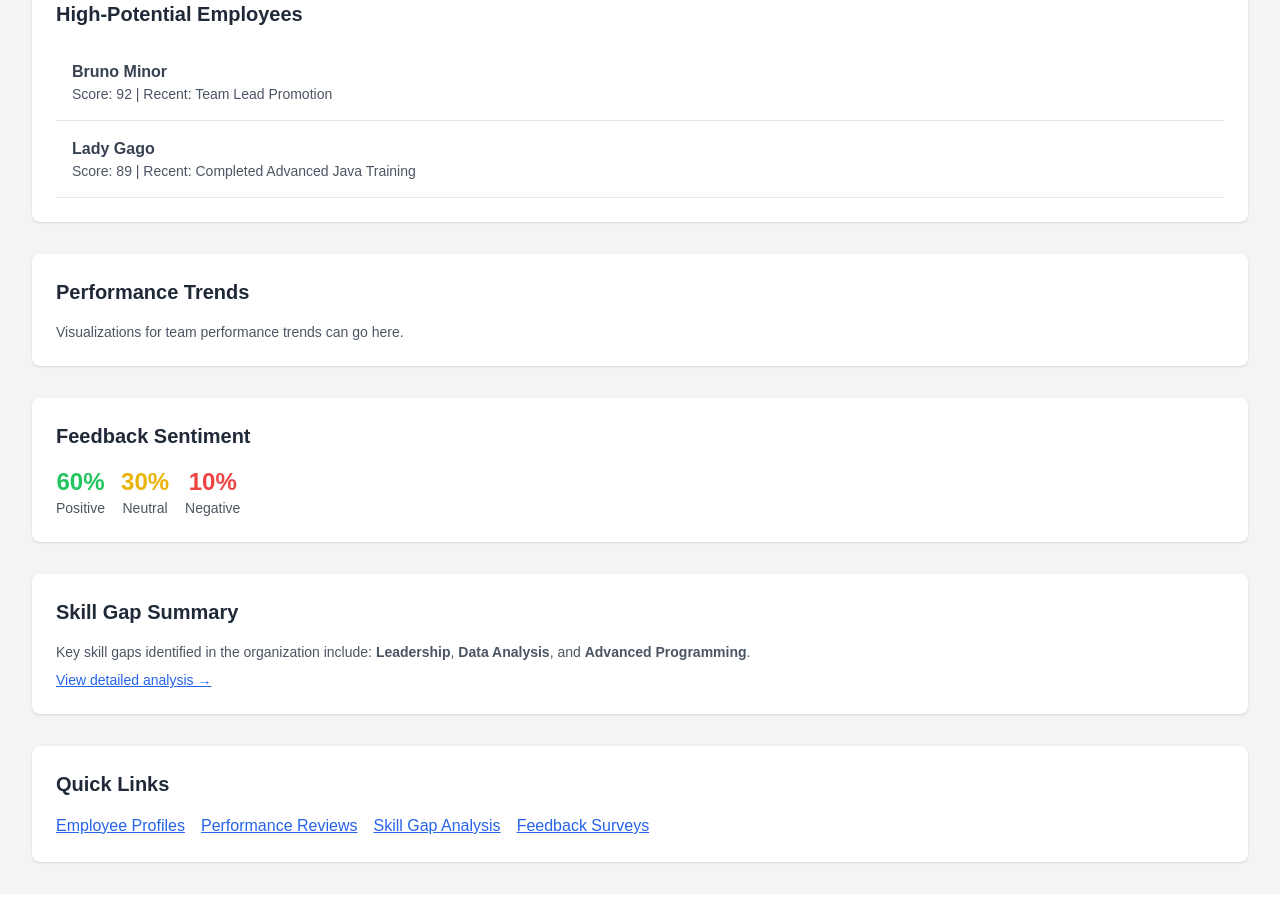
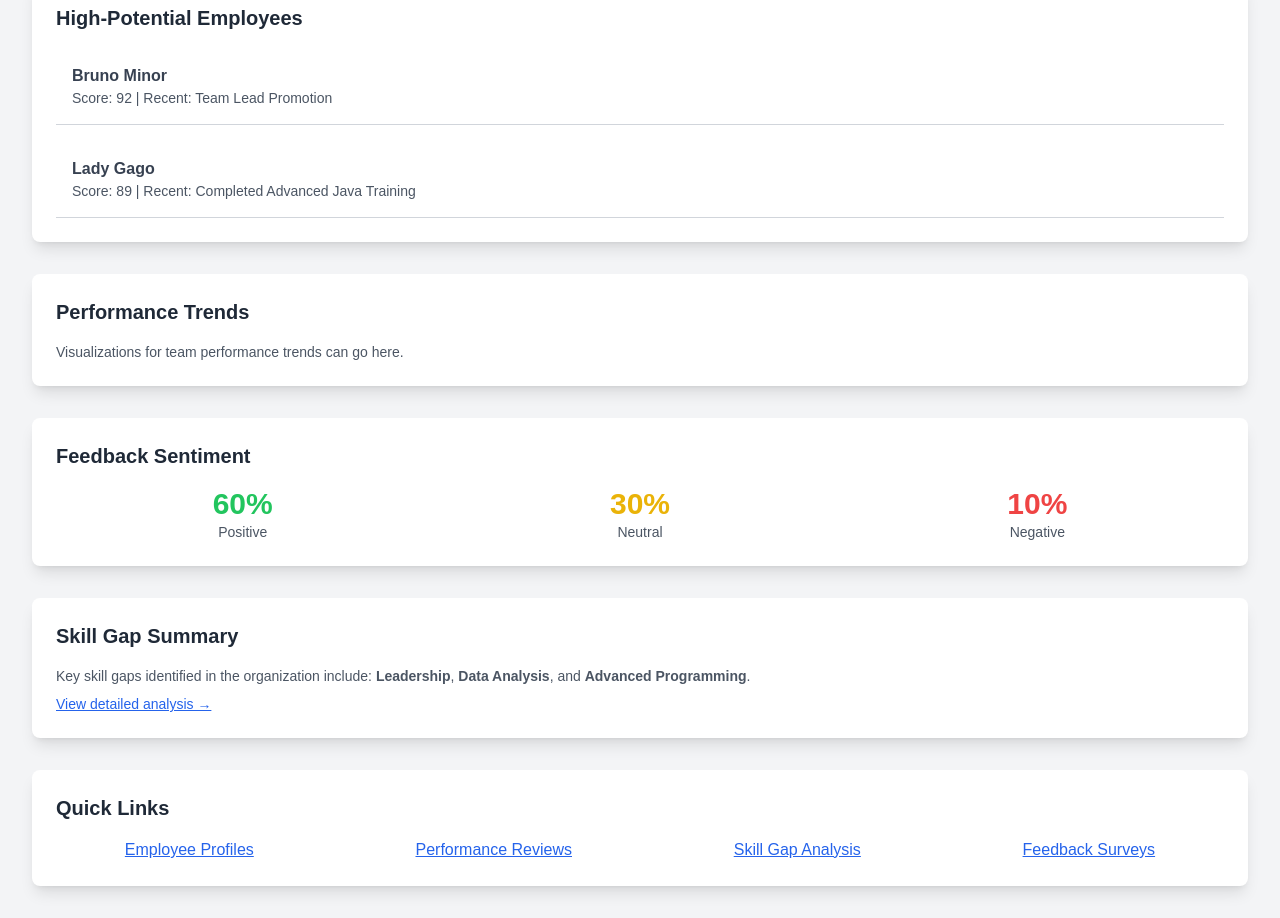
Before and after one commit to bananaNuggets75/talent-hub, a Next.js app: page /dashboard in a window 1280 px wide. Shown: the part 120-1038 px from the top of the page. Before the commit the page ends 1014 px from the top, so only its background shows below. Built offline with nearby package versions, Linux system fonts and the light colour scheme.

Commit message:
adjust-design

```diff
--- a/app/dashboard/page.tsx
+++ b/app/dashboard/page.tsx
@@ -15,15 +15,17 @@ export default function Dashboard() {
   });
 
   return (
-    <div className="min-h-screen p-8 bg-gray-100">
-      <h1 className="text-2xl font-bold text-blue-600">Dashboard</h1>
-      <section className="mt-8 bg-white p-6 rounded-lg shadow">
-        <h2 className="text-xl font-semibold text-gray-800">High-Potential Employees</h2>
-        <ul className="mt-4">
+    <div className="min-h-screen p-8 bg-gray-100 dark:bg-gray-900">
+      <h1 className="text-3xl font-bold text-blue-600 dark:text-blue-400">Dashboard</h1>
+
+      {/* High-Potential Employees Section */}
+      <section className="mt-8 bg-white dark:bg-gray-800 p-6 rounded-lg shadow-lg">
+        <h2 className="text-xl font-semibold text-gray-800 dark:text-gray-200">High-Potential Employees</h2>
+        <ul className="mt-4 space-y-4">
           {highPotentialEmployees.map((employee) => (
-            <li key={employee.id} className="p-4 border-b">
-              <p className="font-semibold text-gray-700">{employee.name}</p>
-              <p className="text-sm text-gray-600">
+            <li key={employee.id} className="p-4 border-b border-gray-300 dark:border-gray-700">
+              <p className="font-semibold text-gray-700 dark:text-gray-100">{employee.name}</p>
+              <p className="text-sm text-gray-600 dark:text-gray-300">
                 Score: {employee.score} | Recent: {employee.recentAchievements}
               </p>
             </li>
@@ -31,54 +33,58 @@ export default function Dashboard() {
         </ul>
       </section>
 
-      <section className="mt-8 bg-white p-6 rounded-lg shadow">
-        <h2 className="text-xl font-semibold text-gray-800">Performance Trends</h2>
-        <p className="text-sm text-gray-600 mt-4">
+      {/* Performance Trends Section */}
+      <section className="mt-8 bg-white dark:bg-gray-800 p-6 rounded-lg shadow-lg">
+        <h2 className="text-xl font-semibold text-gray-800 dark:text-gray-200">Performance Trends</h2>
+        <p className="text-sm text-gray-600 dark:text-gray-300 mt-4">
           Visualizations for team performance trends can go here.
         </p>
       </section>
 
-      <section className="mt-8 bg-white p-6 rounded-lg shadow">
-        <h2 className="text-xl font-semibold text-gray-800">Feedback Sentiment</h2>
-        <div className="flex mt-4 gap-4">
+      {/* Feedback Sentiment Section */}
+      <section className="mt-8 bg-white dark:bg-gray-800 p-6 rounded-lg shadow-lg">
+        <h2 className="text-xl font-semibold text-gray-800 dark:text-gray-200">Feedback Sentiment</h2>
+        <div className="flex mt-4 gap-6 justify-around">
           <div className="flex flex-col items-center">
-            <p className="text-2xl font-bold text-green-500">{feedbackSentiment.positive}%</p>
-            <p className="text-sm text-gray-600">Positive</p>
+            <p className="text-3xl font-bold text-green-500 dark:text-green-400">{feedbackSentiment.positive}%</p>
+            <p className="text-sm text-gray-600 dark:text-gray-300">Positive</p>
           </div>
           <div className="flex flex-col items-center">
-            <p className="text-2xl font-bold text-yellow-500">{feedbackSentiment.neutral}%</p>
-            <p className="text-sm text-gray-600">Neutral</p>
+            <p className="text-3xl font-bold text-yellow-500 dark:text-yellow-400">{feedbackSentiment.neutral}%</p>
+            <p className="text-sm text-gray-600 dark:text-gray-300">Neutral</p>
           </div>
           <div className="flex flex-col items-center">
-            <p className="text-2xl font-bold text-red-500">{feedbackSentiment.negative}%</p>
-            <p className="text-sm text-gray-600">Negative</p>
+            <p className="text-3xl font-bold text-red-500 dark:text-red-400">{feedbackSentiment.negative}%</p>
+            <p className="text-sm text-gray-600 dark:text-gray-300">Negative</p>
           </div>
         </div>
       </section>
 
-      <section className="mt-8 bg-white p-6 rounded-lg shadow">
-        <h2 className="text-xl font-semibold text-gray-800">Skill Gap Summary</h2>
-        <p className="text-sm text-gray-600 mt-4">
+      {/* Skill Gap Summary Section */}
+      <section className="mt-8 bg-white dark:bg-gray-800 p-6 rounded-lg shadow-lg">
+        <h2 className="text-xl font-semibold text-gray-800 dark:text-gray-200">Skill Gap Summary</h2>
+        <p className="text-sm text-gray-600 dark:text-gray-300 mt-4">
           Key skill gaps identified in the organization include: <strong>Leadership</strong>, <strong>Data Analysis</strong>, and <strong>Advanced Programming</strong>.
         </p>
-        <p className="text-sm text-blue-600 mt-2 underline cursor-pointer">
+        <p className="text-sm text-blue-600 dark:text-blue-400 mt-2 underline cursor-pointer">
           View detailed analysis →
         </p>
       </section>
 
-      <section className="mt-8 bg-white p-6 rounded-lg shadow">
-        <h2 className="text-xl font-semibold text-gray-800">Quick Links</h2>
-        <div className="flex gap-4 mt-4">
-          <a href="/employee-profile" className="text-blue-600 underline">
+      {/* Quick Links Section */}
+      <section className="mt-8 bg-white dark:bg-gray-800 p-6 rounded-lg shadow-lg">
+        <h2 className="text-xl font-semibold text-gray-800 dark:text-gray-200">Quick Links</h2>
+        <div className="flex gap-6 mt-4 justify-around">
+          <a href="/employee-profile" className="text-blue-600 dark:text-blue-400 underline">
             Employee Profiles
           </a>
-          <a href="/performance-review" className="text-blue-600 underline">
+          <a href="/performance-review" className="text-blue-600 dark:text-blue-400 underline">
             Performance Reviews
           </a>
-          <a href="/skill-gap-analysis" className="text-blue-600 underline">
+          <a href="/skill-gap-analysis" className="text-blue-600 dark:text-blue-400 underline">
             Skill Gap Analysis
           </a>
-          <a href="/survey-feedback" className="text-blue-600 underline">
+          <a href="/survey-feedback" className="text-blue-600 dark:text-blue-400 underline">
             Feedback Surveys
           </a>
         </div>
```
